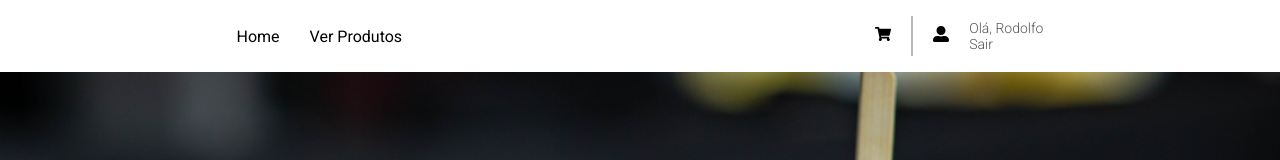
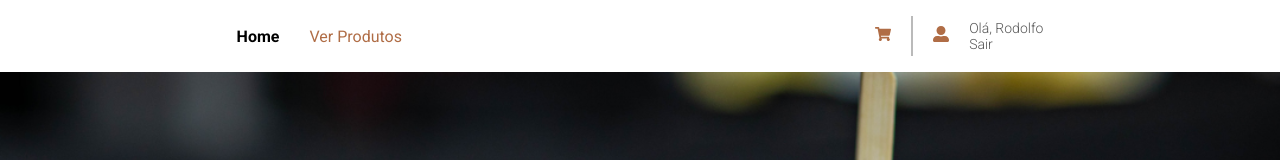
Before and after one commit to 1Samel2/front-burger, a React (Vite) app in the folder code-burger/: page / in a window 1280 px wide. Shown: the top 160 px of the page. Built offline with nearby package versions, Linux system fonts and the light colour scheme; no server answers; sample sign-in values are in the browser's storage.

Commit message:
O error era ter um router a mais englobando as rot

```diff
--- a/code-burger/src/components/Header/index.jsx
+++ b/code-burger/src/components/Header/index.jsx
@@ -1,21 +1,28 @@
 import * as C from "./styles";
-import { useHistory } from 'react-router-dom';
+import { useHistory } from "react-router-dom";
 export function Header() {
-
-  const history = useHistory();
-
-
+  const {
+    push,
+    location: { pathname },
+  } = useHistory();
 
   return (
     <C.Container>
       <C.ContainerLeft>
-        <C.PageLink onClick={() => push("/")}>Home</C.PageLink>
-        <C.PageLink onClick={() => push("/products")}>Ver Produtos</C.PageLink>
+        <C.PageLink onClick={() => push("/")} isActive={pathname === "/"}>
+          Home
+        </C.PageLink>
+        <C.PageLink
+          onClick={() => push("/products")}
+          isActive={pathname.includes("/products")}
+        >
+          Ver Produtos
+        </C.PageLink>
       </C.ContainerLeft>
 
       <C.ContainerRight>
         <C.PageLink>
-          <C.Cart />
+          <C.Cart onClick={() => push("/cart")} />
         </C.PageLink>
         <C.Line />
         <C.PageLink>
--- a/code-burger/src/components/Header/styles.jsx
+++ b/code-burger/src/components/Header/styles.jsx
@@ -27,10 +27,10 @@ export const ContainerRight = styled.div`
 export const PageLink = styled.a`
   cursor: pointer;
   text-decoration: none;
-  /* color: ${(props) => (props.isActive ? "black" : "wheat")}; */
+  color: ${(props) => (props.isActive ? "black" : "#B06D46")};
   font-size: 16px;
   line-height: 19px;
-  /* font-weight: ${(props) => (props.isActive ? "bold" : "normal")}; */
+  font-weight: ${(props) => (props.isActive ? "bold" : "normal")};
 `;
 export const PageLinkExit = styled.a`
   font-style: normal;
--- a/code-burger/src/main.jsx
+++ b/code-burger/src/main.jsx
@@ -6,13 +6,12 @@ import Routes from "./routes/routes";
 import AppProvider from "./hooks";
 import GlobalStyles from "./globalStyles";
 import "swiper/css/bundle";
-import {Header} from './components'
+
 
 
 ReactDOM.createRoot(document.getElementById("root")).render(
   <React.StrictMode>
     <AppProvider>
-      <Header/>
       <Routes />
     </AppProvider>
     <ToastContainer autoClose={2000} />
--- a/code-burger/src/routes/private-route.jsx
+++ b/code-burger/src/routes/private-route.jsx
@@ -1,11 +1,16 @@
 import { Route, Redirect } from "react-router-dom";
-
+import { Header } from "../components";
 function PrivateRoute({ component, ...rest }) {
   const user = localStorage.getItem("codeburger:userData");
   if (!user) {
     return <Redirect to="/login" />;
   }
-  return <Route {...rest} component={component} />;
+  return (
+    <>
+      <Header />
+      <Route {...rest} component={component} />;
+    </>
+  );
 }
 
-export default PrivateRoute
+export default PrivateRoute;
--- a/code-burger/src/routes/routes.jsx
+++ b/code-burger/src/routes/routes.jsx
@@ -6,13 +6,13 @@ function conexãoEntrePages() {
   return (
     <Router>
       <Switch>
-        <Route>
+
           <Route component={Login} path="/login" />
           <Route component={Register} path="/register" />
           <PrivateRoute exact component={Home} path="/" />
           <PrivateRoute component={Products} path="/products" />
           <PrivateRoute component={Cart} path="/cart" />
-        </Route>
+
       </Switch>
     </Router>
   );
```
